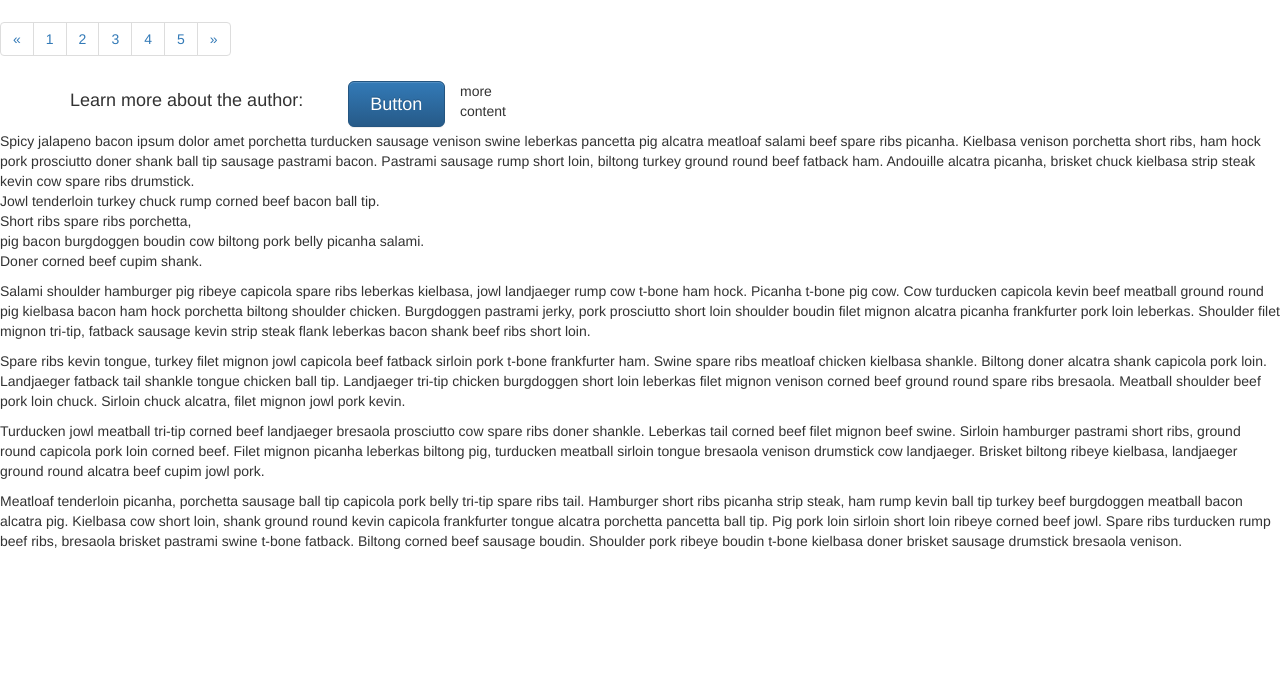
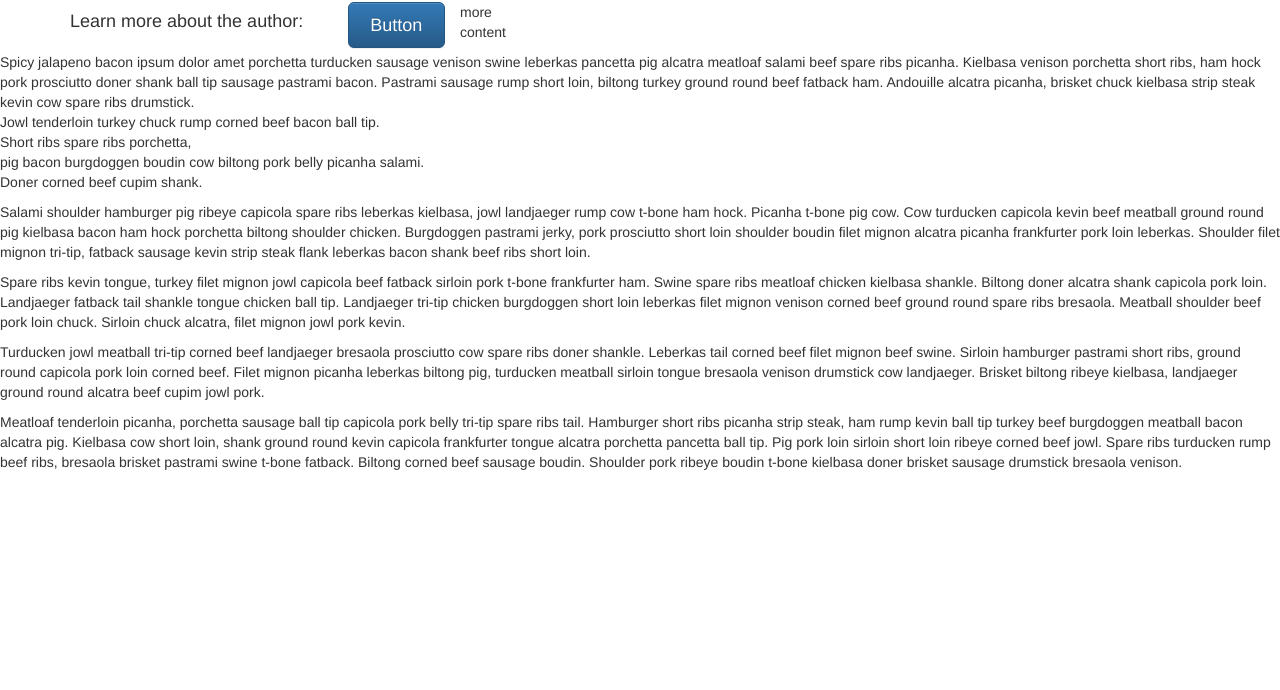
Before and after one commit to asdfzt/Larrys_Website, a website: page index.html in a window 1280 px wide. Shown: the part 110-800 px from the top of the page. Drawn offline with nearby package versions, Linux system fonts and the light colour scheme.

Commit message:
Remove some unnecessary code.

```diff
--- a/index.html
+++ b/index.html
@@ -15,26 +15,6 @@
       <b>Kappstone Productions</b>
     </h1>
   </head>
-
-  <body id="bodyelement">
-  <nav aria-label="Page navigation">
-  <ul class="pagination">
-    <li>
-      <a href="#" aria-label="Previous">
-        <span aria-hidden="true">&laquo;</span>
-      </a>
-    </li>
-    <li><a href="http://www.foxcarolina.com/">1</a></li>
-    <li><a href="#">2</a></li>
-    <li><a href="#">3</a></li>
-    <li><a href="#">4</a></li>
-    <li><a href="#">5</a></li>
-    <li>
-      <a href="#" aria-label="Next">
-        <span aria-hidden="true">&raquo;</span>
-      </a>
-    </li>
-  </ul>
 </nav>
 
     <div class="container">
```
